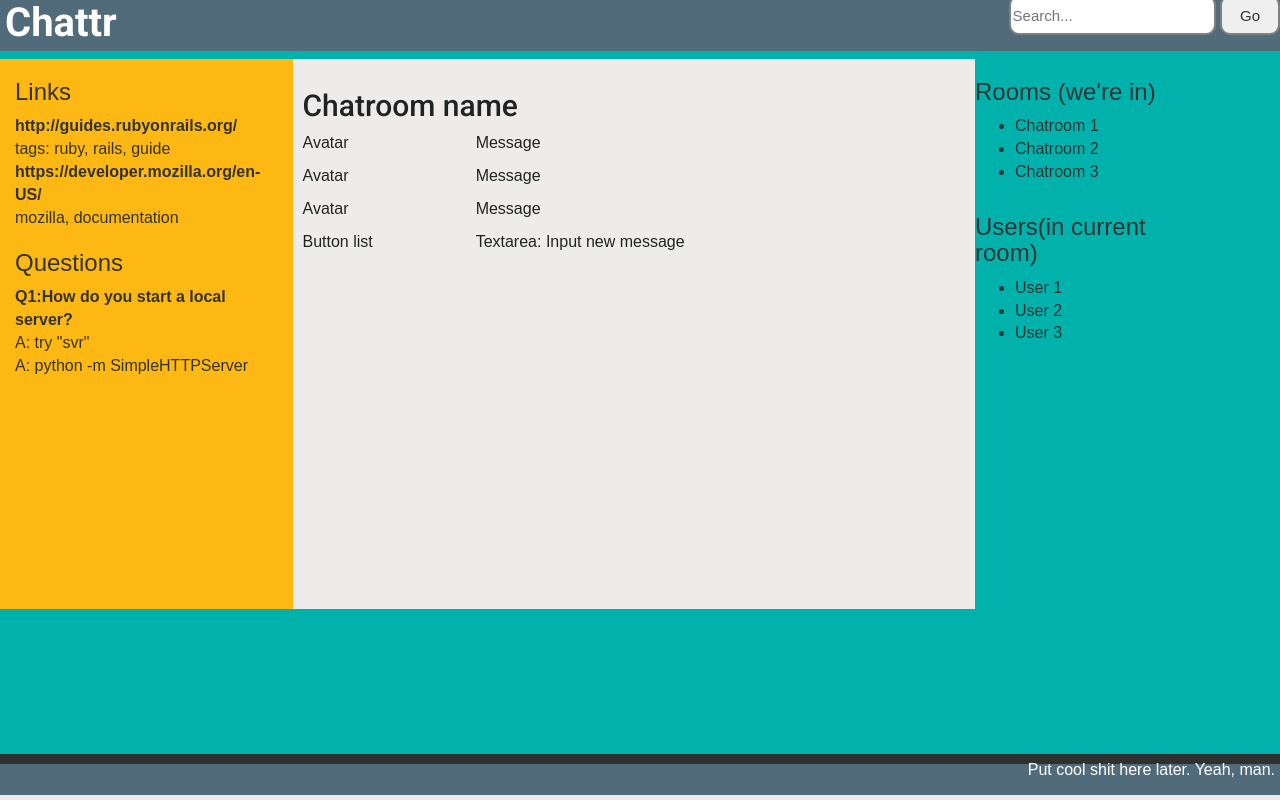
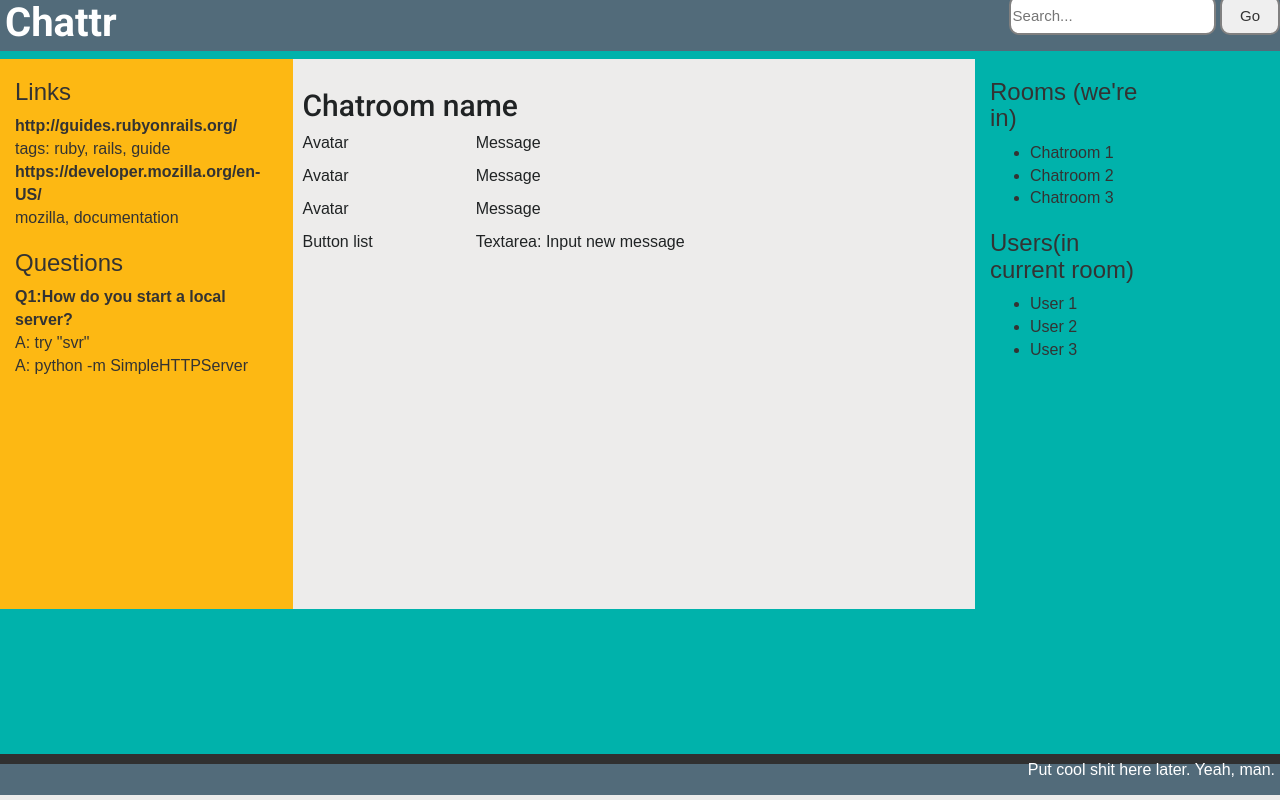
Before and after one commit to chasm/mockingbird, a plain HTML site: page chatroom.html in a window 1280 px wide. Drawn offline with nearby package versions, Linux system fonts and the light colour scheme; a web font is replaced by a local one.

Commit message:
got rid of rows

```diff
--- a/chatroom.html
+++ b/chatroom.html
@@ -98,36 +98,18 @@
               </div>
 
               <div class="col-md-2 room-user-list"><!-- Rooms and Users -->
-                <div class="row">
-                  <div class="row">
-                    <div class="col-md-12">
                 <h3>Rooms (we're in)</h3>
-                    </div>
-                  </div>
-                  <div class="row">
-                    <div class="col-md-12">
                 <ul>
                   <li class="current-room">Chatroom 1</li>
                   <li class="room">Chatroom 2</li>
                   <li class="room">Chatroom 3</li>
                 </ul>
-                    </div>
-                  </div>
-                  <div class="row">
-                    <div class="col-md-12">
                 <h3>Users(in current room)</h3>
-                    </div>
-                  </div>
-                  <div class="row">
-                    <div class="col-md-12">
                 <ul>
                   <li class="list-user">User 1</li>
                   <li class="list-user">User 2</li>
                   <li class="list-user">User 3</li>
                 </ul>
-                    </div>
-                  </div>
-                </div>
               </div>
             </div>
           </main>
```
Lines whose indentation alone changed are shown as unchanged.
